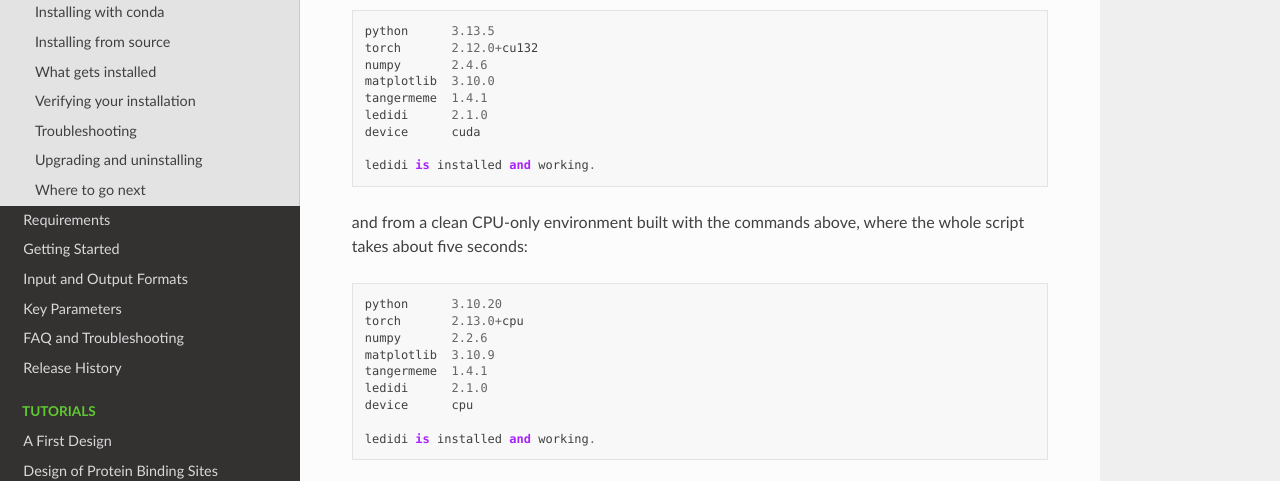
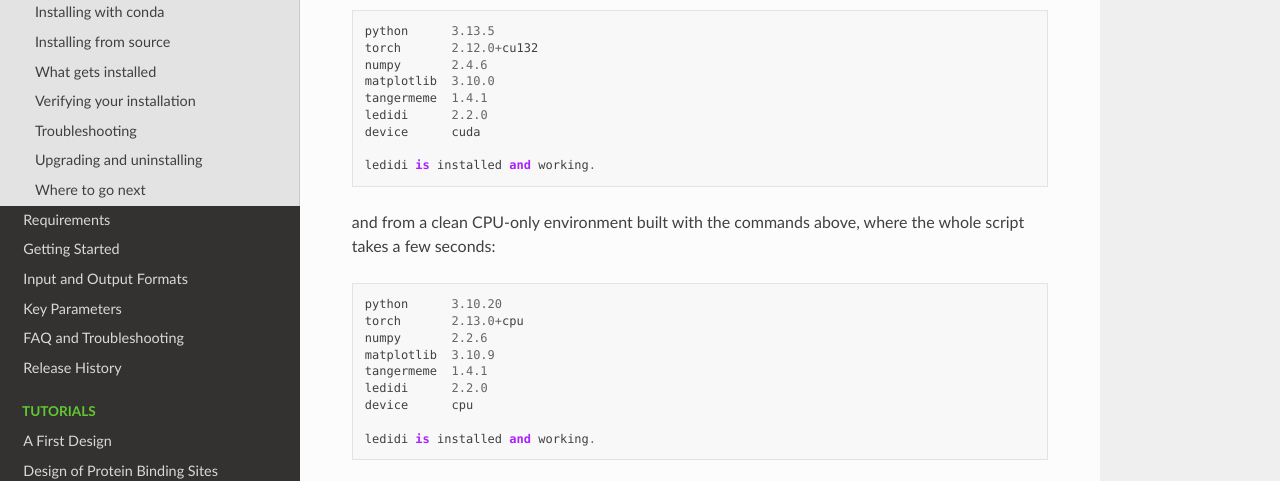
Before and after one commit to jmschrei/ledidi, a Sphinx documentation site: the page built from docs/installation.rst, in a window 1280 px wide and 900 px high, scrolled down 5297 px. Shown: the part 152-633 px from the top of the window. Built offline with Sphinx 7.4.7 and the Read the Docs theme 3.1.0, drawn with Linux system fonts in a browser that asks for light colours; pages that are not in the unit, such as notebooks, are missing from menus.

Commit message:
UPDATE version to 2.2.0
Bring __version__ in line with the 2.2.0 section already drafted in
whats_new.rst, which the FAQ's input-validation entry also refers to. The
verification snippet's expected output on the installation page was re-captured
against the bumped version on both a CUDA machine and a clean CPU-only venv
built from the 2.2.0 wheel. The section stays marked unreleased until it is
published to PyPI.

Co-Authored-By: Claude Opus 5 (1M context) <noreply@anthropic.com>

```diff
--- a/docs/installation.rst
+++ b/docs/installation.rst
@@ -223,19 +223,19 @@ The version numbers will differ from yours, but the last line is what matters. O
    numpy       2.4.6
    matplotlib  3.10.0
    tangermeme  1.4.1
-   ledidi      2.1.0
+   ledidi      2.2.0
    device      cuda
 
    ledidi is installed and working.
 
-and from a clean CPU-only environment built with the commands above, where the whole script takes about five seconds::
+and from a clean CPU-only environment built with the commands above, where the whole script takes a few seconds::
 
    python      3.10.20
    torch       2.13.0+cpu
    numpy       2.2.6
    matplotlib  3.10.9
    tangermeme  1.4.1
-   ledidi      2.1.0
+   ledidi      2.2.0
    device      cpu
 
    ledidi is installed and working.
--- a/ledidi/__init__.py
+++ b/ledidi/__init__.py
@@ -1,7 +1,7 @@
 # __init__.py
 # Authors: Jacob Schreiber <jmschreiber91@gmail.com>
 
-__version__ = '2.1.0'
+__version__ = '2.2.0'
 
 from .ledidi import ledidi
 from .ledidi import Ledidi
```
